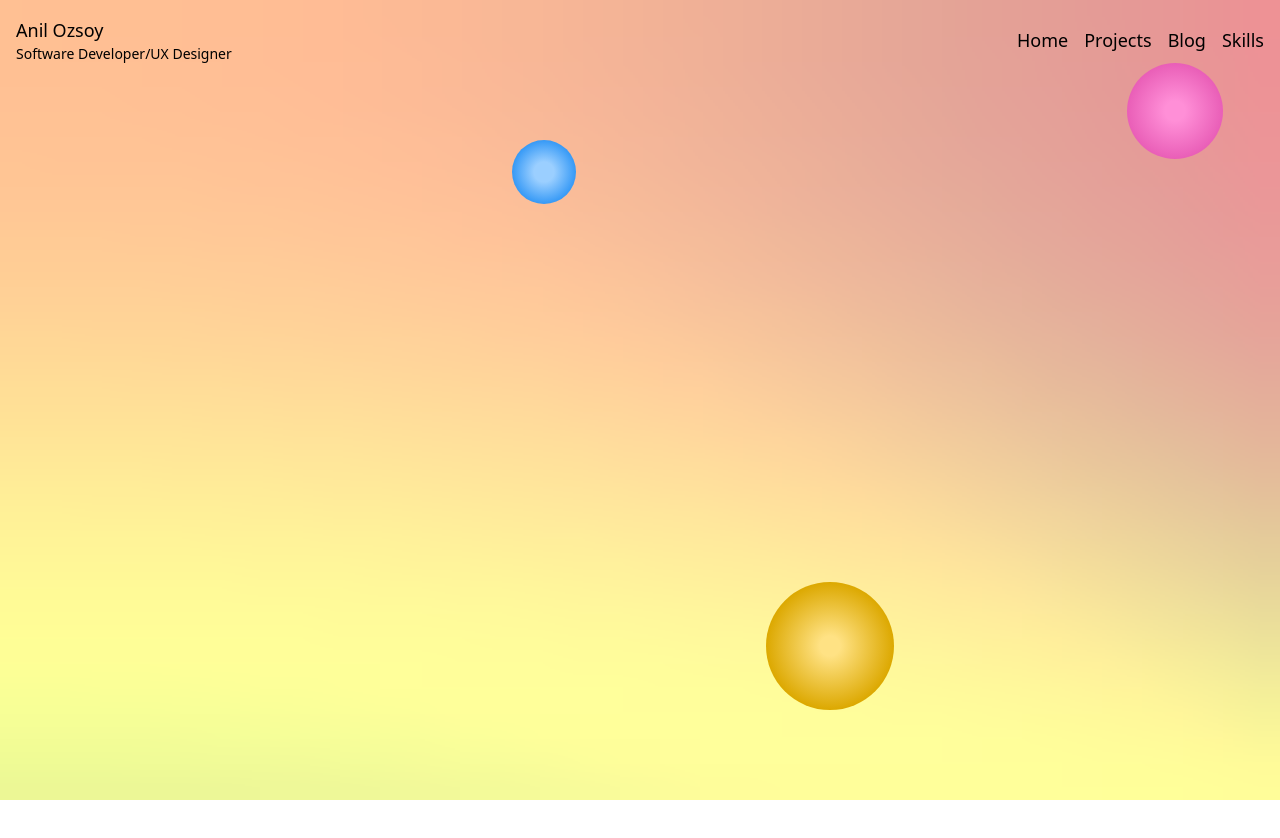
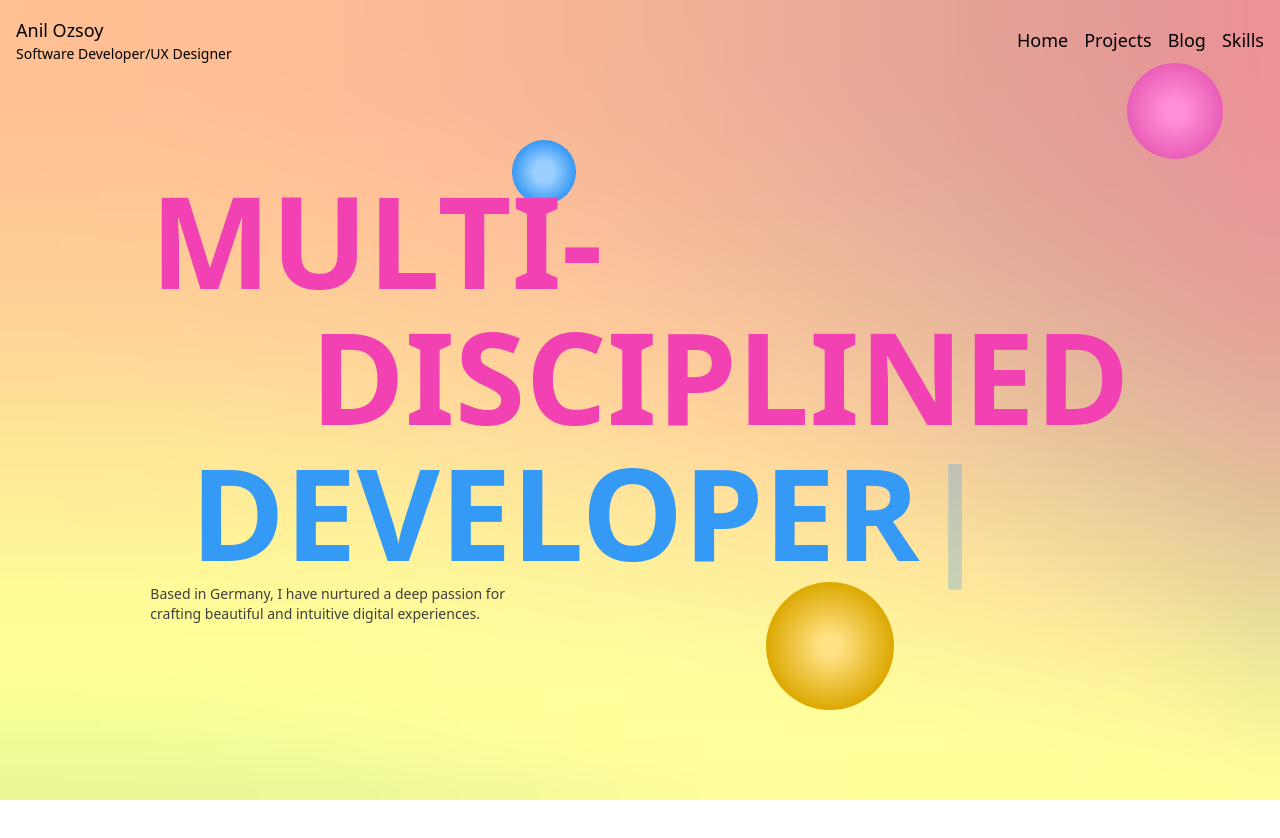
Before and after one commit to cursedxp/portfolio-site, a React (Vite) app: page / in a window 1280 px wide. Shown: the top 838 px of the page. Built offline with nearby package versions, Linux system fonts and the light colour scheme.

Commit message:
✨ (App.jsx): add AnimatedHeroText component to display animated text in the hero section 📝 (App.jsx): update hero section with additional text and description to provide more information about the author

```diff
--- a/src/App.jsx
+++ b/src/App.jsx
@@ -3,7 +3,9 @@ import BallAnimation from "./components/BallAnimation/BallAnimation";
 import CanvasBackground from "./components/CanvasBackground/CanvasBackground";
 import Header from "./components/Header/Header";
 import Hero from "./components/Hero/Hero";
+import AnimatedHeroText from "./components/AnimatedHeroText/AnimatedHeroText";
 import Skills from "./components/Skills/Skills";
+
 function App() {
   return (
     <>
@@ -11,6 +13,21 @@ function App() {
       <div className="relative w-full h-screen">
         <CanvasBackground />
         <BallAnimation />
+        <div
+          className=" absolute top-1/2 left-1/2 -translate-x-1/2 -translate-y-1/2 font-bold text-9xl flex flex-col  justify-center items-start gap-2 z-20"
+          style={{ color: "#F241B3" }}
+        >
+          <div>MULTI-</div>
+          <div className="ml-40">DISCIPLINED</div>
+          <AnimatedHeroText />
+          <p
+            className=" text-sm font-normal max-w-96 text"
+            style={{ color: "#3E3E3E" }}
+          >
+            Based in Germany, I have nurtured a deep passion for crafting
+            beautiful and intuitive digital experiences.
+          </p>
+        </div>
       </div>
 
       <Hero />
```
